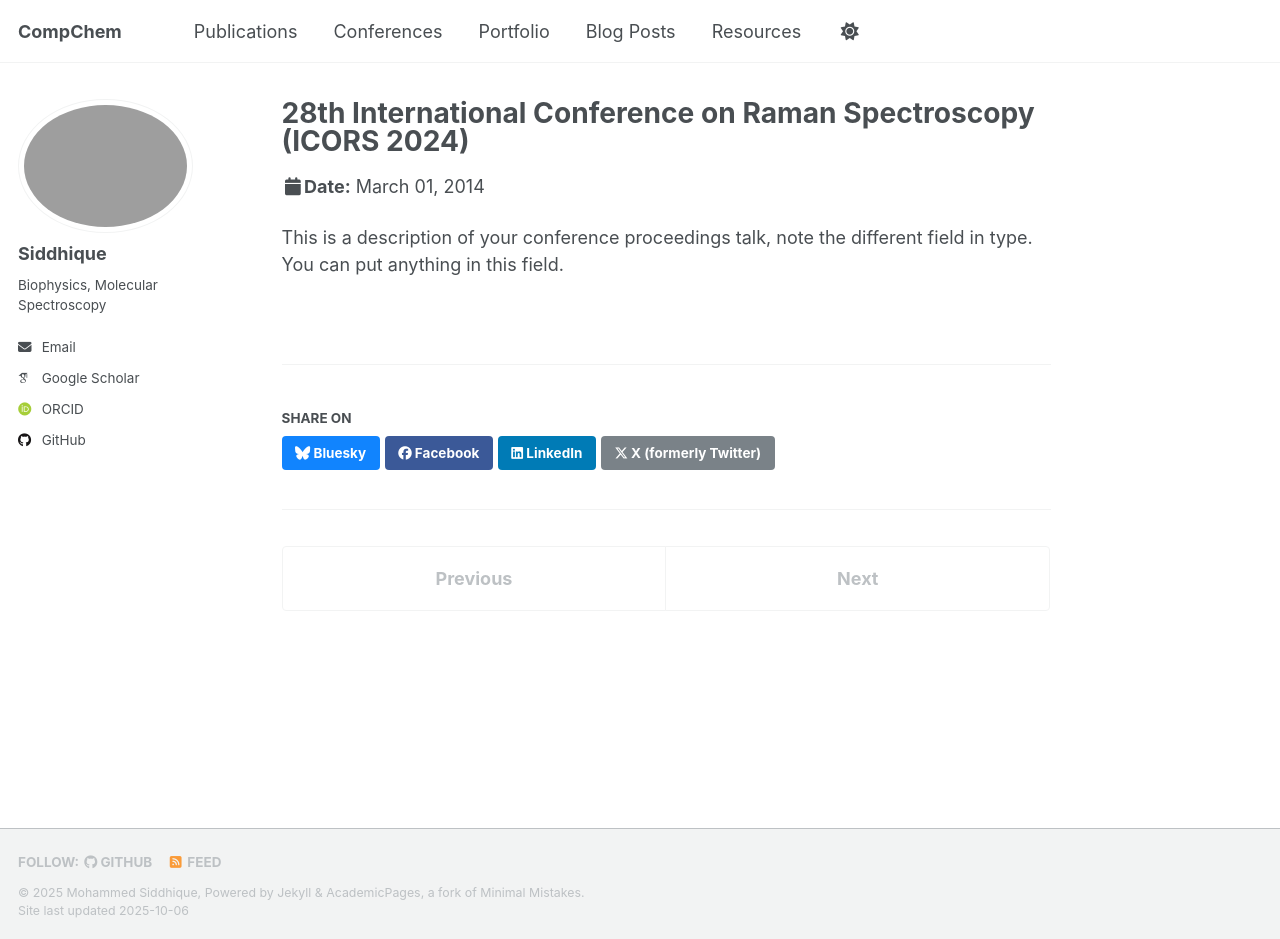
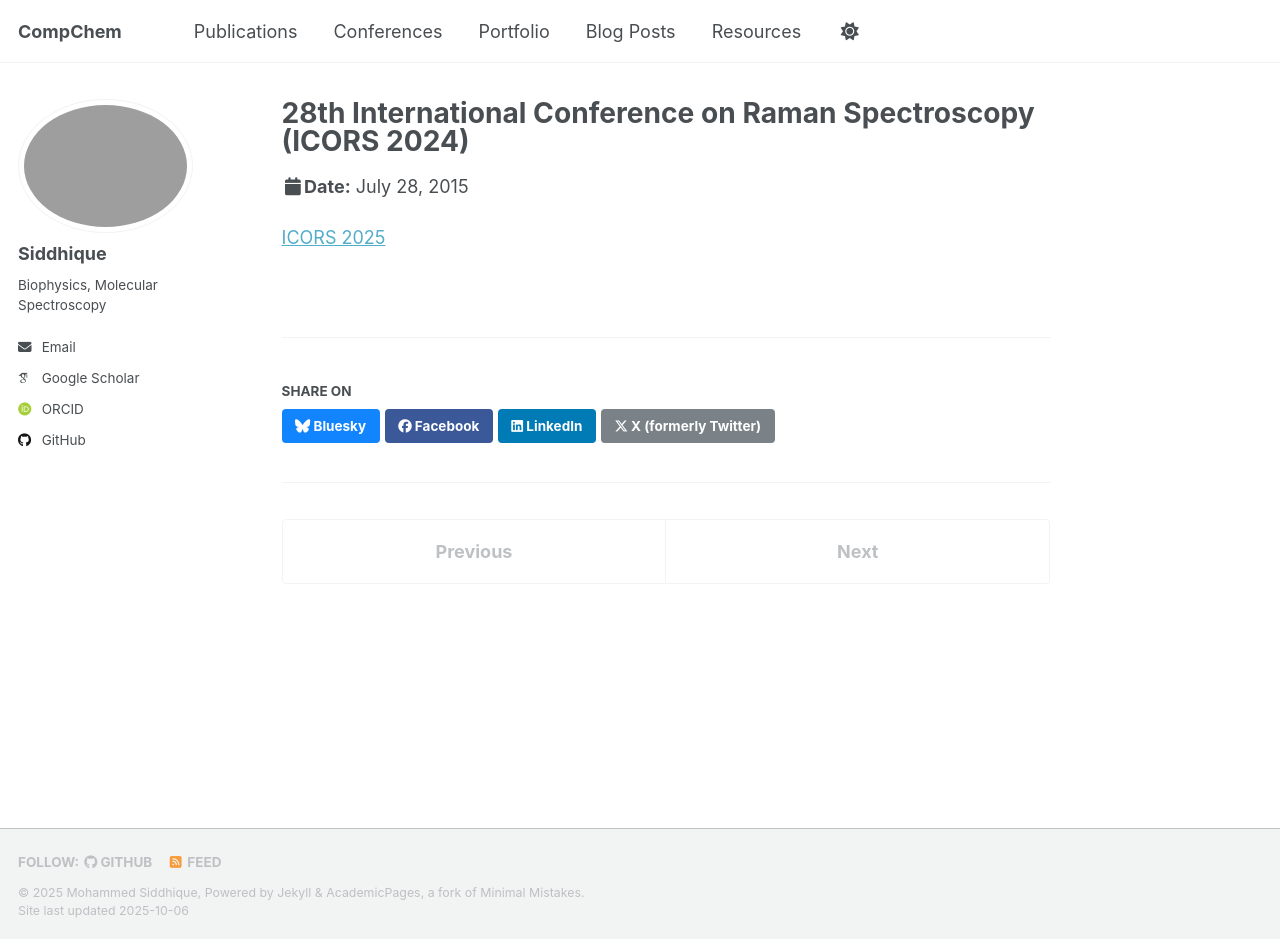
Before and after one commit to mosique/mosique.github.io, a Jekyll site: the page built from _talks/talk_2024-3.md, in a window 1280 px wide and 939 px high. Built offline with Jekyll 4.4.1, drawn with Linux system fonts in a browser that asks for light colours; some web fonts are replaced; a script that is not in the unit is left out.

Commit message:
updated talks

```diff
--- a/_talks/talk_2024-3.md
+++ b/_talks/talk_2024-3.md
@@ -4,8 +4,8 @@ collection: talks
 type: "Conference"
 permalink: /talks/talk_2024-3
 venue: "Sapienza University"
-date: 2014-03-01
+date: 2015-07-28
 location: "Rome, Italy"
 ---
 
-This is a description of your conference proceedings talk, note the different field in type. You can put anything in this field.
+[ICORS 2025](https://icors2024.org/)
```
Also changed, not shown: _talks/talk_2024-4.md (+2 -2 lines), _talks/talk_2025-3.md (+2 -3 lines), _talks/talk_2025-4.md (+2 -2 lines), _talks/talk_2025-5.md (+1 -1 lines), _talks/2013-03-01-tutorial-1.md (deleted).
